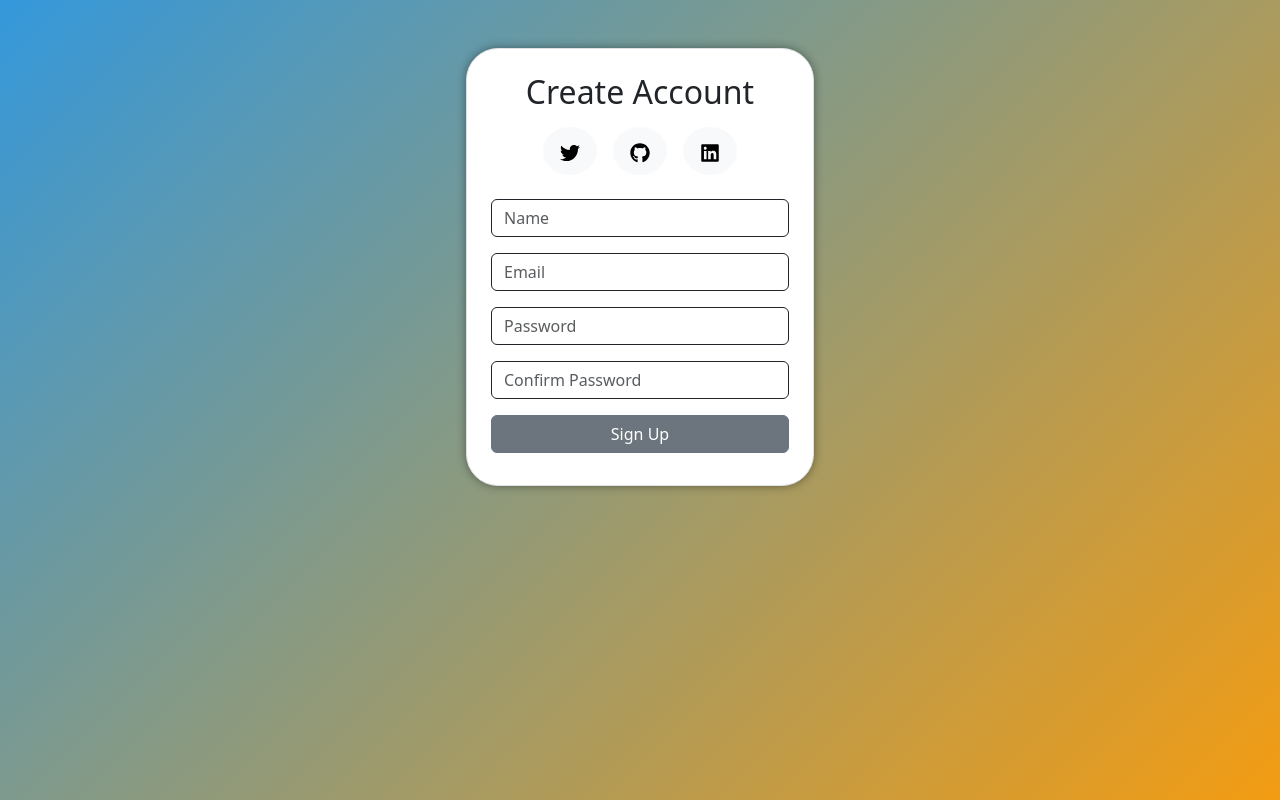
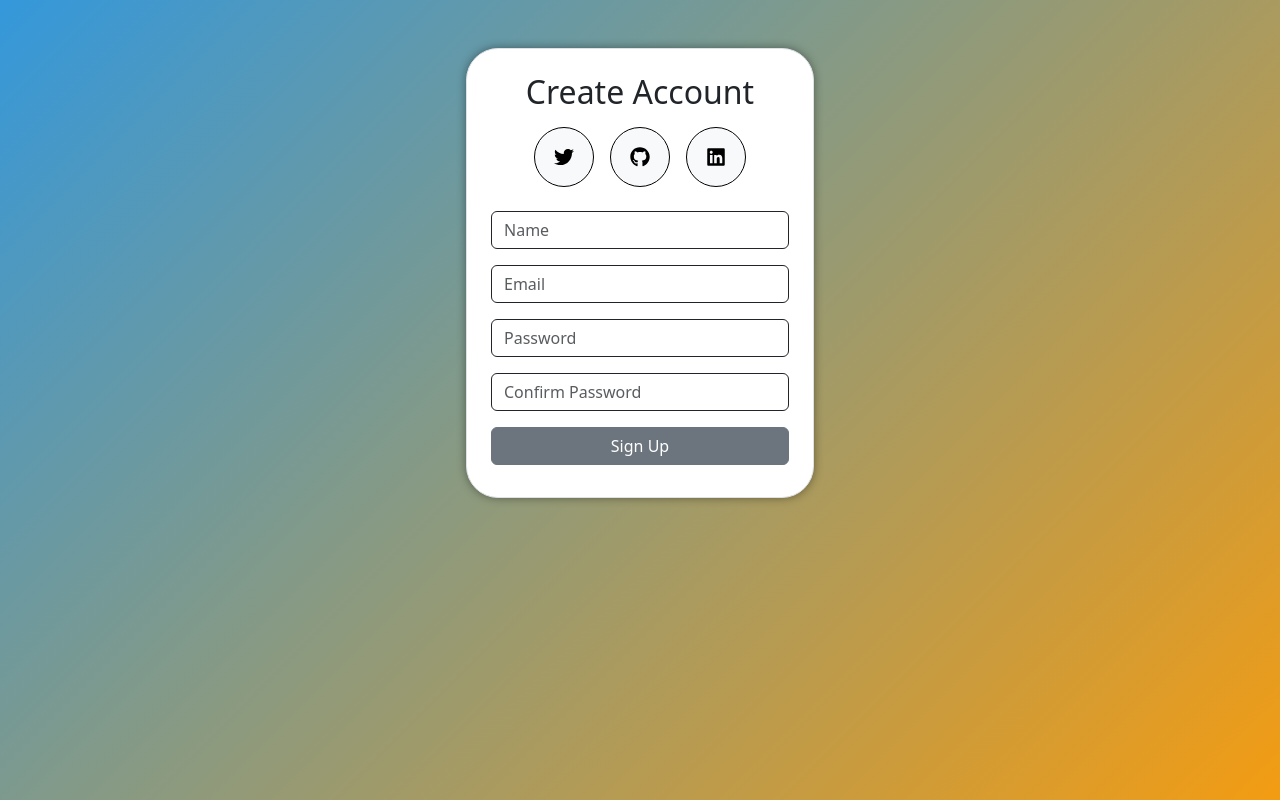
Before and after one commit to javiernfigueroa/desafio-react-2, a React (Vite) app: page / in a window 1280 px wide. Built offline with nearby package versions, Linux system fonts and the light colour scheme.

Commit message:
add borders to SocialButton components and refactor the corresponding code to more closely match the design

```diff
--- a/src/components/SocialButton.jsx
+++ b/src/components/SocialButton.jsx
@@ -1,7 +1,7 @@
-export function SocialButton(props) {
+export function SocialButton({icon}) {
   return (
-      <button className="btn btn-lg btn-light rounded-circle m-2">
-        {props.icon}
+      <button className="btn btn-lg btn-light rounded-circle m-2 border-black pt-1" style={{width: "3em", height: "3em"}}>
+        {icon}
       </button>
   );
 }
```
